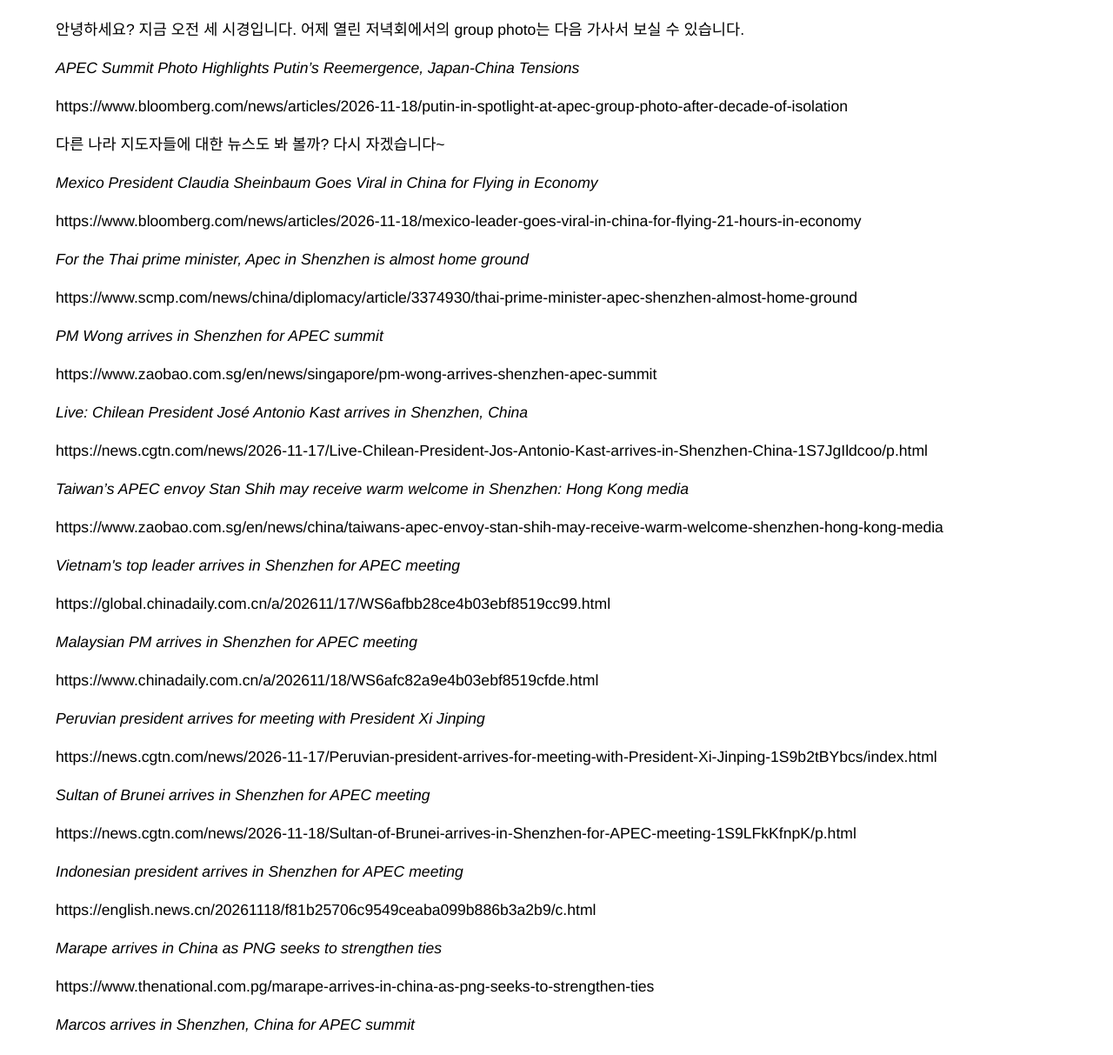
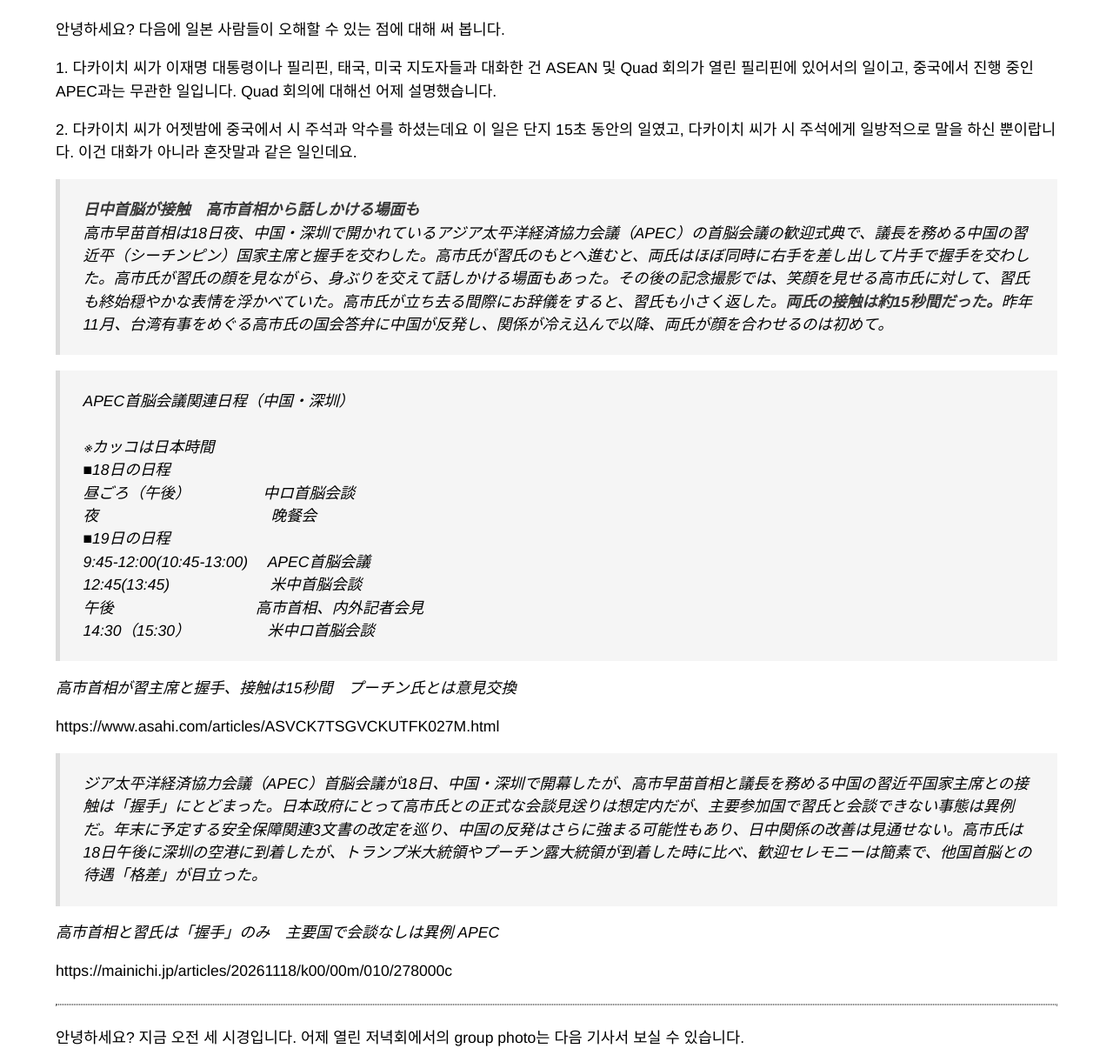
Before and after one commit to daegae/l, a plain HTML site: page index.html in a window 1280 px wide. Shown: the part 110-1323 px from the top of the page at 87% size. Drawn offline with Linux system fonts and the light colour scheme.

Commit message:
글 추가

```diff
--- a/index.html
+++ b/index.html
@@ -44,7 +44,49 @@ blockquote {
                         26. 11. 19
                     </h3>
 <p>
-    안녕하세요? 지금 오전 세 시경입니다. 어제 열린 저녁회에서의 group photo는 다음 가사서 보실 수 있습니다.
+    안녕하세요? 다음에 일본 사람들이 오해할 수 있는 점에 대해 써 봅니다.
+</p>
+<p>
+    1. 다카이치 씨가 이재명 대통령이나 필리핀, 태국, 미국 지도자들과 대화한 건 ASEAN 및 Quad 회의가 열린 필리핀에 있어서의 일이고, 중국에서 진행 중인 APEC과는 무관한 일입니다. Quad 회의에 대해선 어제 설명했습니다.
+</p>
+<p>
+    2. 다카이치 씨가 어젯밤에 중국에서 시 주석과 악수를 하셨는데요 이 일은 단지 15초 동안의 일였고, 다카이치 씨가 시 주석에게 일방적으로 말을 하신 뿐이랍니다. 이건 대화가 아니라 혼잣말과 같은 일인데요.
+</p>
+<blockquote>
+<strong>日中首脳が接触　高市首相から話しかける場面も</strong>
+<br/>高市早苗首相は18日夜、中国・深圳で開かれているアジア太平洋経済協力会議（APEC）の首脳会議の歓迎式典で、議長を務める中国の習近平（シーチンピン）国家主席と握手を交わした。高市氏が習氏のもとへ進むと、両氏はほぼ同時に右手を差し出して片手で握手を交わした。高市氏が習氏の顔を見ながら、身ぶりを交えて話しかける場面もあった。その後の記念撮影では、笑顔を見せる高市氏に対して、習氏も終始穏やかな表情を浮かべていた。高市氏が立ち去る間際にお辞儀をすると、習氏も小さく返した。<strong>両氏の接触は約15秒間だった。</strong>昨年11月、台湾有事をめぐる高市氏の国会答弁に中国が反発し、関係が冷え込んで以降、両氏が顔を合わせるのは初めて。
+</blockquote>
+<blockquote>
+APEC首脳会議関連日程（中国・深圳）
+<br/>
+<br/>※カッコは日本時間
+<br/>■18日の日程
+<br/>昼ごろ（午後）　　　　　 中ロ首脳会談
+<br/>夜　　　　　　　　　　　 晩餐会
+<br/>■19日の日程
+<br/>9:45-12:00(10:45-13:00) 　APEC首脳会議
+<br/>12:45(13:45) 　　　　　 　米中首脳会談
+<br/>午後　　　　　　　　　 高市首相、内外記者会見
+<br/>14:30（15:30）　　　　 　 米中ロ首脳会談
+</blockquote>
+<p class="is-italic">
+    高市首相が習主席と握手、接触は15秒間　プーチン氏とは意見交換
+</p>
+<p><a href="https://www.asahi.com/articles/ASVCK7TSGVCKUTFK027M.html" target="_blank" rel="noopener noreferrer">
+    https://www.asahi.com/articles/ASVCK7TSGVCKUTFK027M.html
+</a></p>
+<blockquote>
+ジア太平洋経済協力会議（APEC）首脳会議が18日、中国・深圳で開幕したが、高市早苗首相と議長を務める中国の習近平国家主席との接触は「握手」にとどまった。日本政府にとって高市氏との正式な会談見送りは想定内だが、主要参加国で習氏と会談できない事態は異例だ。年末に予定する安全保障関連3文書の改定を巡り、中国の反発はさらに強まる可能性もあり、日中関係の改善は見通せない。高市氏は18日午後に深圳の空港に到着したが、トランプ米大統領やプーチン露大統領が到着した時に比べ、歓迎セレモニーは簡素で、他国首脳との待遇「格差」が目立った。
+</blockquote>
+<p class="is-italic">
+    高市首相と習氏は「握手」のみ　主要国で会談なしは異例 APEC
+</p>
+<p><a href="https://mainichi.jp/articles/20261118/k00/00m/010/278000c" target="_blank" rel="noopener noreferrer">
+    https://mainichi.jp/articles/20261118/k00/00m/010/278000c
+</a></p>
+<hr/>
+<p>
+    안녕하세요? 지금 오전 세 시경입니다. 어제 열린 저녁회에서의 group photo는 다음 기사서 보실 수 있습니다.
 </p>
 <p class="is-italic">
     APEC Summit Photo Highlights Putin’s Reemergence, Japan-China Tensions
```
